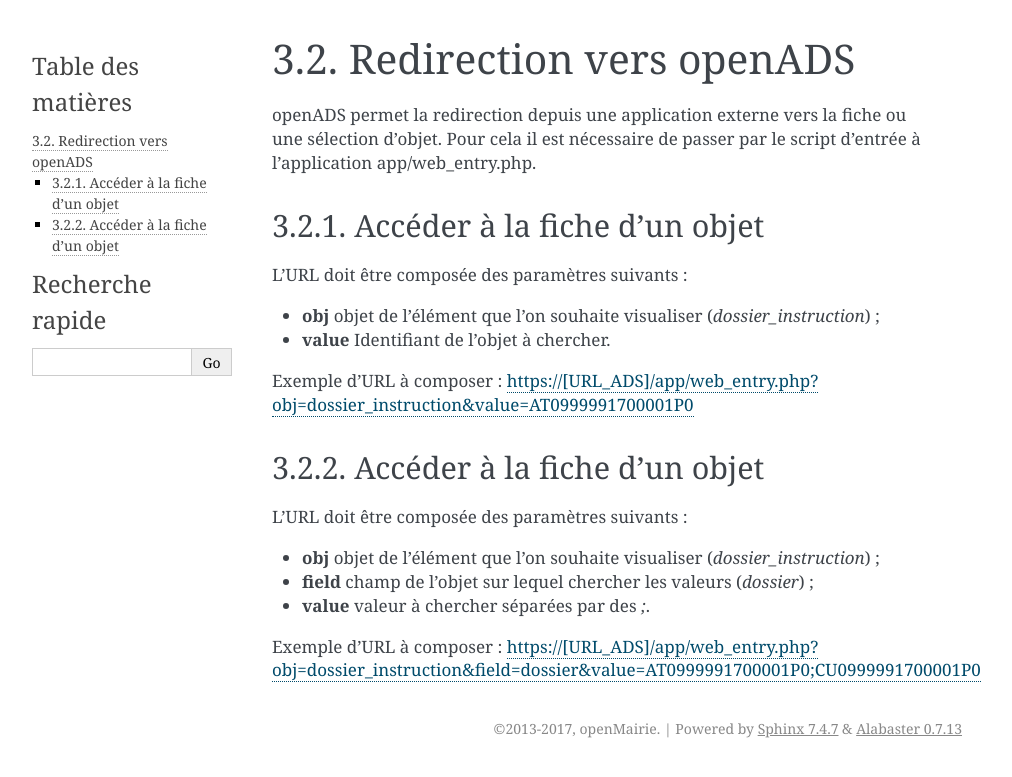
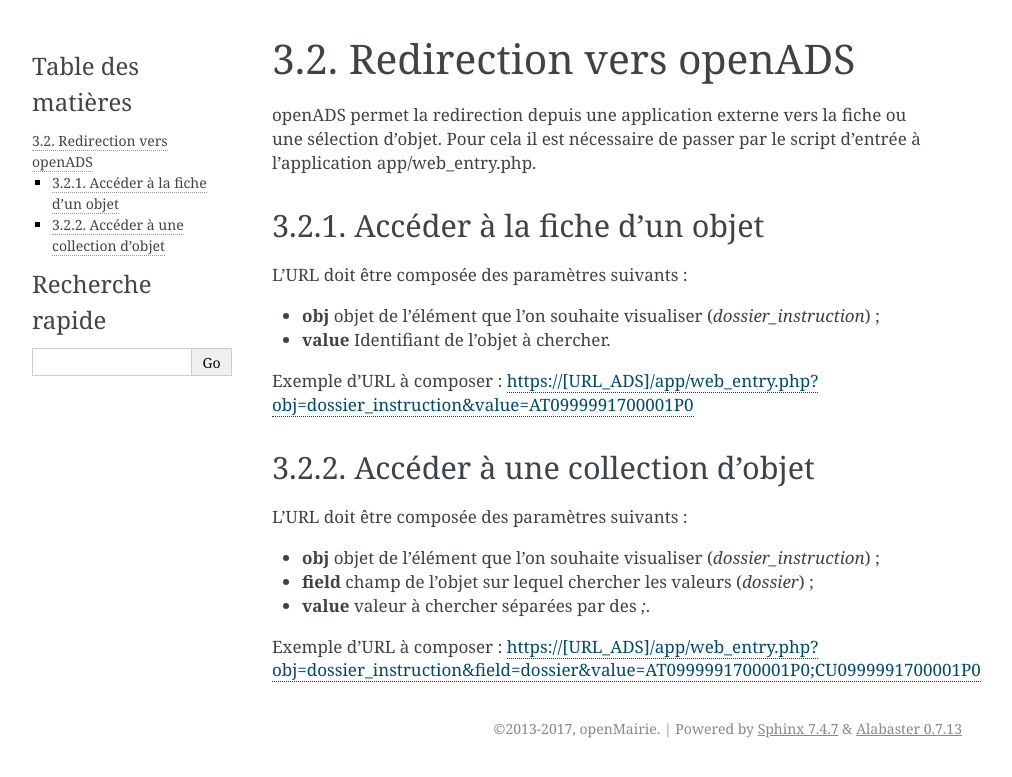
Before and after one commit to mpavaux/openads-documentation, a Sphinx documentation site: the page built from source/guide_developpeur/geolocalisation_redirection.rst, in a window 1280 px wide. Shown: the top 777 px of the page, without its empty margins (148-1160 px from the left). Built offline with Sphinx 7.4.7, drawn with Linux system fonts in a browser that asks for light colours.

Commit message:
* Correction titre

```diff
--- a/source/guide_developpeur/geolocalisation_redirection.rst
+++ b/source/guide_developpeur/geolocalisation_redirection.rst
@@ -16,8 +16,8 @@
 
 Exemple d'URL à composer : https://[URL_ADS]/app/web_entry.php?obj=dossier_instruction&value=AT0999991700001P0
 
-Accéder à la fiche d'un objet
-#############################
+Accéder à une collection d'objet
+################################
 
 L'URL doit être composée des paramètres suivants :
 
```
